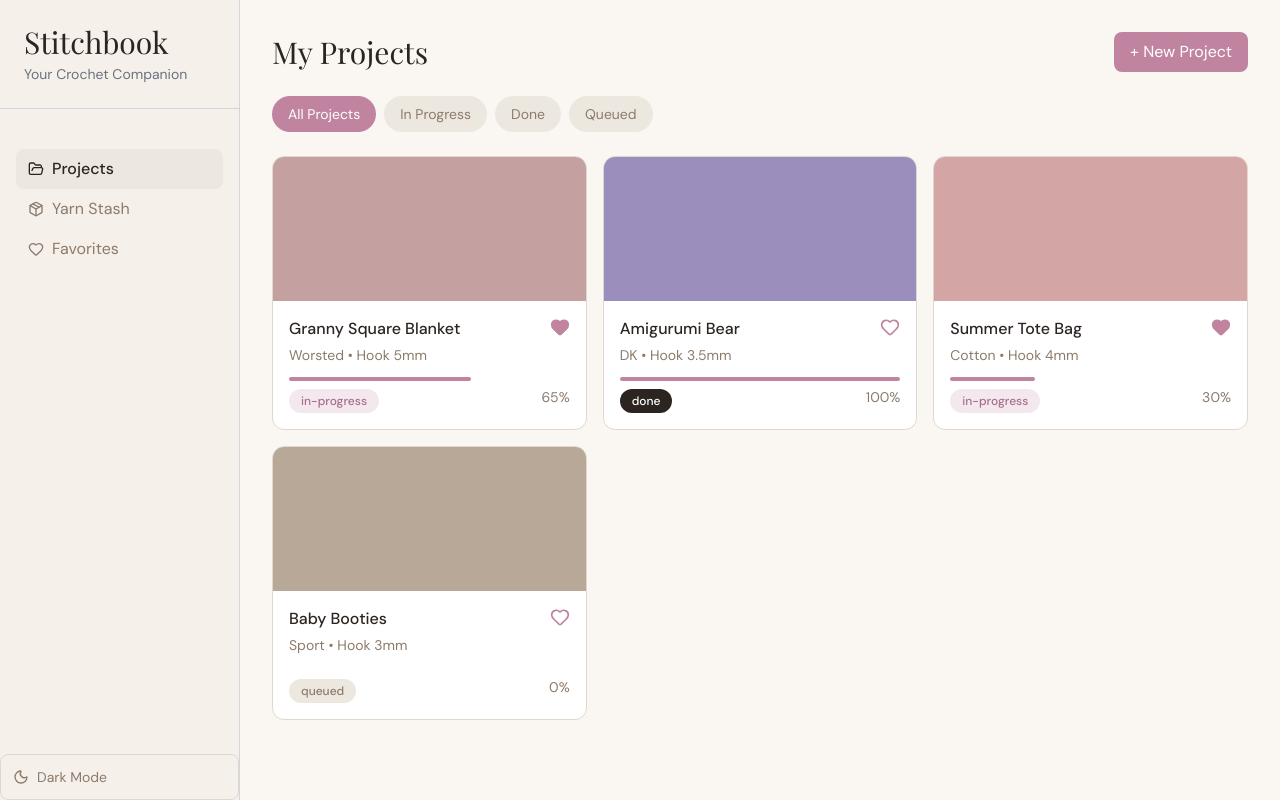
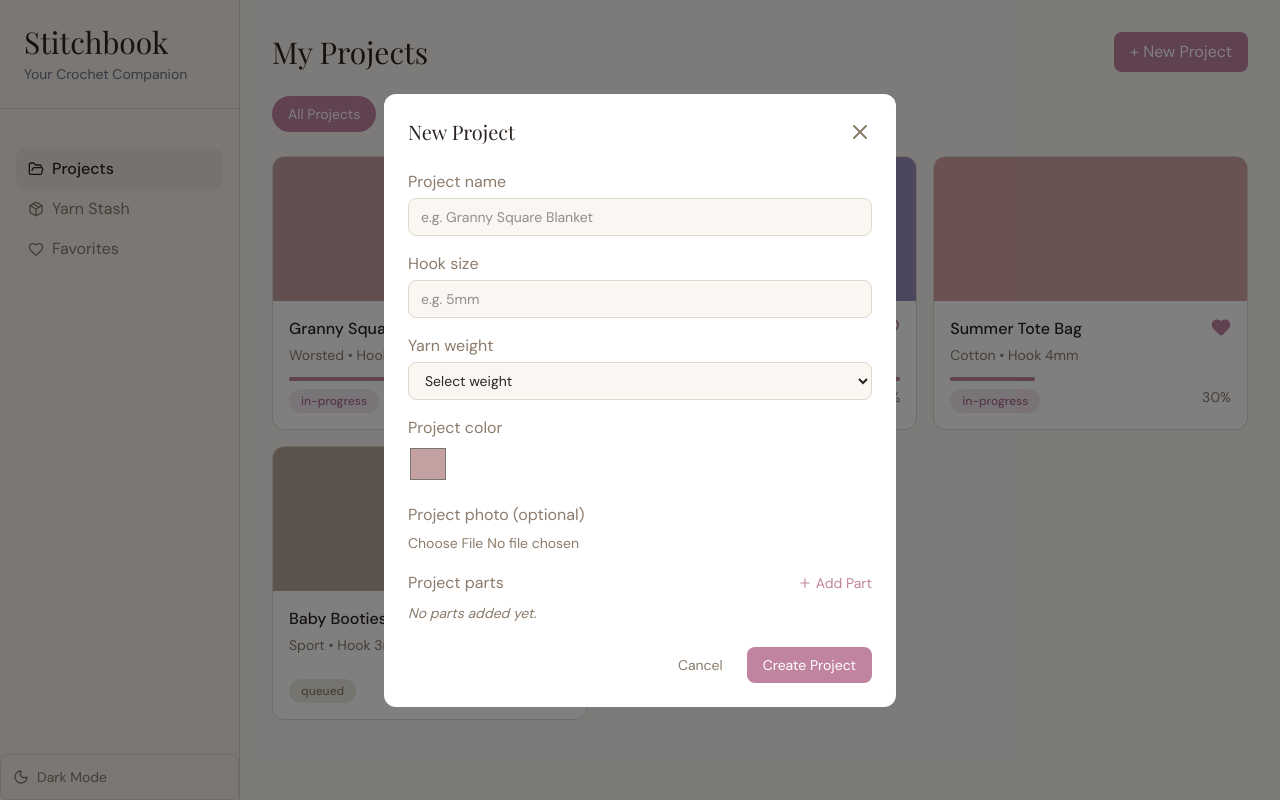
Before and after one commit to janeta1/crochet-app, a React (Vite) app: page /projects in a window 1280 px wide. Both pictures are taken after a click on the button "+ New Project". Built offline with nearby package versions, Linux system fonts and the light colour scheme.

Commit message:
Add empty state and wire up create  project

```diff
--- /dev/null
+++ b/src/components/ProjectModal.jsx
@@ -0,0 +1,208 @@
+import { Trash2, Plus, X } from "lucide-react";
+import { useState } from "react";
+
+function ProjectModal({ onClose, onAdd }) {
+  const [formData, setFormData] = useState({
+    name: "",
+    hookSize: "",
+    yarnWeight: "",
+    color: "#C4A0A0",
+    photo: null,
+    yarns: [],
+    parts: [],
+  });
+
+  function handleInputChange(field, value) {
+    setFormData({ ...formData, [field]: value });
+  }
+
+  function addPart() {
+    setFormData({
+      ...formData,
+      parts: [
+        ...formData.parts,
+        { id: Date.now().toString(), name: "", totalRows: 0, completedRows: 0 },
+      ],
+    });
+  }
+
+  function removePart(partId) {
+    setFormData({
+      ...formData,
+      parts: formData.parts.filter((p) => p.id !== partId),
+    });
+  }
+
+  function updatePart(partId, field, value) {
+    setFormData({
+      ...formData,
+      parts: formData.parts.map((p) =>
+        p.id === partId ? { ...p, [field]: value } : p,
+      ),
+    });
+  }
+
+  return (
+    // should cover the entire screen
+    <div className="fixed inset-0 bg-black/50 flex items-center justify-center z-50">
+      <div className="bg-bg-card rounded-xl p-6 w-full max-w-lg max-h-[90vh] overflow-y-auto">
+        <div className="flex justify-between items-center mb-6">
+          <h3 className="text-xl">New Project</h3>
+          <button
+            onClick={onClose}
+            className="text-text-secondary hover:text-text-primary cursor-pointer"
+          >
+            <X />
+          </button>
+        </div>
+
+        <div className="flex flex-col gap-4">
+          <div>
+            <label className="text-base text-text-secondary mb-1 block">
+              Project name
+            </label>
+            <input
+              type="text"
+              value={formData.name}
+              onChange={(e) => handleInputChange("name", e.target.value)}
+              placeholder="e.g. Granny Square Blanket"
+              className="w-full px-3 py-2 rounded-lg border border-border bg-bg-primary text-sm focus:outline-none focus:border-accent"
+            />
+          </div>
+
+          <div>
+            <label className="text-base text-text-secondary mb-1 block">
+              Hook size
+            </label>
+            <input
+              type="text"
+              value={formData.hookSize}
+              onChange={(e) => handleInputChange("hookSize", e.target.value)}
+              placeholder="e.g. 5mm"
+              className="w-full px-3 py-2 rounded-lg border border-border bg-bg-primary text-sm focus:outline-none focus:border-accent"
+            />
+          </div>
+
+          <div>
+            <label className="text-base text-text-secondary mb-1 block">
+              Yarn weight
+            </label>
+            <select
+              value={formData.yarnWeight}
+              onChange={(e) => handleInputChange("yarnWeight", e.target.value)}
+              className="w-full px-3 py-2 rounded-lg border border-border bg-bg-primary text-sm focus:outline-none focus:border-accent"
+            >
+              <option value="">Select weight</option>
+              <option value="Thread">Thread</option>
+              <option value="Lace">Lace</option>
+              <option value="Sport">Sport</option>
+              <option value="DK">DK</option>
+              <option value="Worsted">Worsted</option>
+              <option value="Bulky">Bulky</option>
+            </select>
+          </div>
+
+          <div>
+            <label className="text-base text-text-secondary mb-1 block">
+              Project color
+            </label>
+            <input
+              type="color"
+              value={formData.color}
+              onChange={(e) => handleInputChange("color", e.target.value)}
+              className="w-10 h-10 rounded-lg cursor-pointer"
+            />
+          </div>
+
+          <div>
+            <label className="text-base text-text-secondary mb-1 block">
+              Project photo (optional)
+            </label>
+            <input
+              type="file"
+              accept="image/*"
+              onChange={(e) => {
+                const file = e.target.files[0];
+                if (!file) return;
+                const reader = new FileReader();
+                reader.onload = () => handleInputChange("photo", reader.result);
+                reader.readAsDataURL(file);
+              }}
+              className="w-full text-sm text-text-secondary"
+            />
+            {formData.photo && (
+              <img
+                src={formData.photo}
+                alt="Project"
+                className="mt-2 h-32 w-full object-cover rounded-lg"
+              />
+            )}
+          </div>
+
+          {/* Parts section */}
+          <div>
+            <div className="flex justify-between items-center mb-2">
+              <label className="text-base text-text-secondary">
+                Project parts
+              </label>
+              <button
+                onClick={addPart}
+                className="flex items-center gap-1 text-sm text-accent hover:text-accent-hover"
+              >
+                <Plus size={14} /> Add Part
+              </button>
+            </div>
+
+            {formData.parts.length === 0 && (
+              <p className="text-sm text-text-secondary italic">
+                No parts added yet.
+              </p>
+            )}
+
+            {formData.parts.map((part) => (
+              <div key={part.id} className="flex gap-2 items-center mb-2">
+                <input
+                  type="text"
+                  value={part.name}
+                  onChange={(e) => updatePart(part.id, "name", e.target.value)}
+                  placeholder="Part name"
+                  className="flex-1 px-3 py-2 rounded-lg border border-border bg-bg-primary text-text-primary text-sm focus:outline-none focus:border-accent"
+                />
+                <input
+                  type="number"
+                  value={part.totalRows}
+                  onChange={(e) =>
+                    updatePart(part.id, "totalRows", e.target.value)
+                  }
+                  placeholder="Total rows"
+                  className="w-30 px-3 py-2 rounded-lg border border-border bg-bg-primary text-text-primary text-sm focus:outline-none focus:border-accent"
+                />
+                <button
+                  onClick={() => removePart(part.id)}
+                  className="text-sm text-text-secondary hover:text-red-500 cursor-pointer"
+                >
+                  <Trash2 size={16} />
+                </button>
+              </div>
+            ))}
+          </div>
+
+          {/* submit */}
+          <div className="flex justify-end gap-2 mt-2">
+            <button
+              onClick={onClose}
+              className="px-4 py-2 rounded-lg text-sm text-text-secondary hover:text-red-500 cursor-pointer"
+            >
+              Cancel
+            </button>
+            <button className="px-4 py-2 rounded-lg bg-accent text-white hover:bg-accent-hover text-sm cursor-pointer" onClick = {() => onAdd(formData)}>
+              Create Project
+            </button>
+          </div>
+        </div>
+      </div>
+    </div>
+  );
+}
+
+export default ProjectModal;
--- a/src/pages/ProjectsPage.jsx
+++ b/src/pages/ProjectsPage.jsx
@@ -2,11 +2,13 @@ import { useState } from "react";
 import ProjectCard from "../components/ProjectCard";
 import { sampleProjects } from "../data/sampleProjects";
 import { Heart } from "lucide-react";
+import ProjectModal from "../components/ProjectModal";
 
 function ProjectsPage() {
   const [selectedProject, setSelectedProject] = useState(null);
   const [activeFilter, setActiveFilter] = useState("all");
   const [projects, setProjects] = useState(sampleProjects);
+  const [showProjectModal, setShowProjectModal] = useState(false);
   // const [showFavoritesOnly, setShowFavoritesOnly] = useState(false);
 
   const handleProjectClick = (project) => {
@@ -31,11 +33,35 @@ function ProjectsPage() {
     );
   }
 
+  function handleAddProject(formData) {
+    const newProject = {
+      id: Date.now().toString(),
+      name: formData.name,
+      hookSize: formData.hookSize,
+      yarnWeight: formData.yarnWeight,
+      color: formData.color,
+      photo: formData.photo,
+      yarns: [],
+      parts: formData.parts,
+      status: "queued",
+      isFavorite: false,
+      sessions: [],
+      timeSpent: 0,
+      createdAt: new Date().toISOString(),
+      completedAt: null,
+    }
+    setProjects([...projects, newProject]);
+    setShowProjectModal(false);
+  }
+
   return (
     <div>
       <div className="flex justify-between items-center mb-6">
         <h2 className="text-3xl">My Projects</h2>
-        <button className="bg-accent text-white px-4 py-2 rounded-lg hover:bg-accent-hover">
+        <button
+          className="bg-accent text-white px-4 py-2 rounded-lg hover:bg-accent-hover"
+          onClick={() => setShowProjectModal(true)}
+        >
           + New Project
         </button>
       </div>
@@ -73,6 +99,18 @@ function ProjectsPage() {
           />
         ))}
       </div>
+
+      {filteredProjects.length === 0 && (
+        <div className="flex flex-col gap-2 items-center justify-center py-15 text-text-secondary">
+          <img src="src\assets\sad_yarn.png" alt="No projects" className="w-30 h-30 mb-3" />
+          <p className="text-xl mb-2">No projects here...</p>
+          <p className="text-base">Click "+ New Project" to get started. Ready when you are!</p>
+        </div>
+      )}
+
+      {showProjectModal && (
+        <ProjectModal onClose={() => setShowProjectModal(false)} onAdd={handleAddProject} />
+      )}
     </div>
   );
 }
```
Also changed, not shown: src/assets/sad_yarn.png (added).
